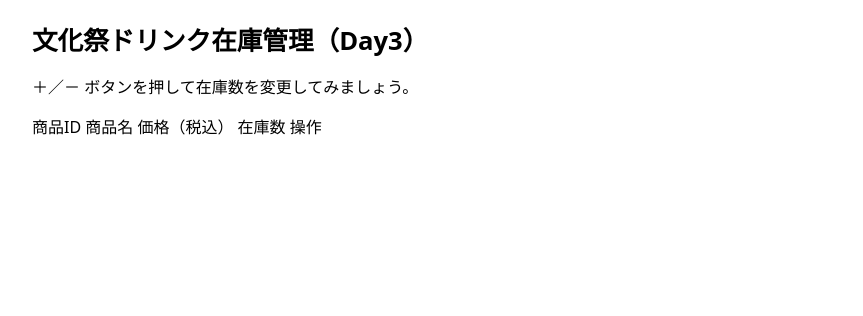
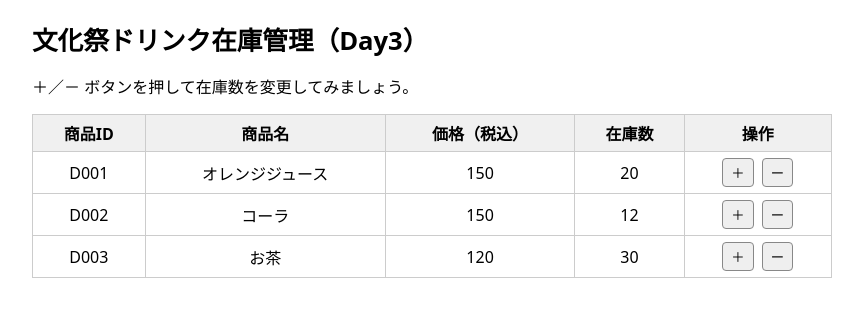
Before and after one commit to skriku-lab/daisho, a plain HTML site: page daisho-day3/index.html in a window 1280 px wide. Shown: the whole page, without its empty margins (208-1071 px from the left). Drawn offline with Linux system fonts and the light colour scheme.

Commit message:
20251120 v9

```diff
--- a/daisho-day3/index.html
+++ b/daisho-day3/index.html
@@ -11,7 +11,7 @@
     <p>＋／－ ボタンを押して在庫数を変更してみましょう。</p>
 
     <!-- 在庫一覧を表示する表 -->
-    <tabel>
+    <table>
         <thead>
             <tr>
                 <th>商品ID</th>
@@ -24,7 +24,7 @@
         <tbody id="item-list">
             <!-- JavaScript から自動で行（tr）が追加されます -->
         </tbody>
-    </tabel>
+    </table>
 
     <!-- JavaScript ファイルを一番最後に読み込む -->
     <script src="assets/js/inventory.js"></script>
```
